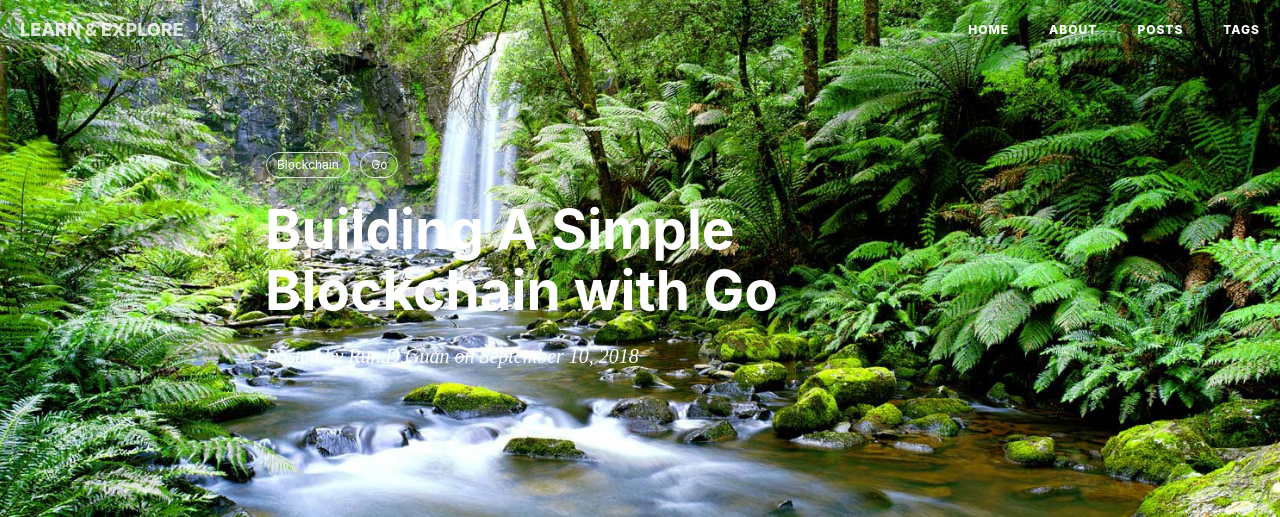
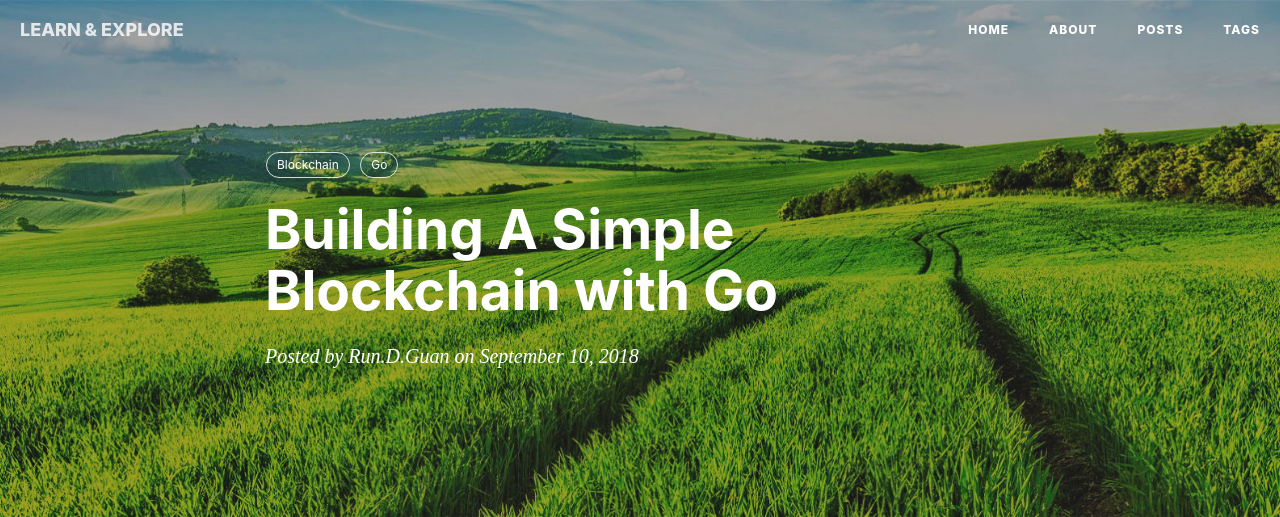
Before and after one commit to GaryLv/GaryLv.github.io, a Jekyll site: the page built from _posts/2018-09-10-Building-A-Simple-Blockchain-With-Go.md, in a window 1280 px wide. Shown: the top 517 px of the page. Built offline with Jekyll 4.4.1, drawn with Linux system fonts in a browser that asks for light colours; nearby versions of some CDN libraries; comment, search, counter and statistics services are not loaded; grey boxes are pictures that could not be loaded.

Commit message:
post updated

````diff
--- a/_posts/2018-09-10-Building-A-Simple-Blockchain-With-Go.md
+++ b/_posts/2018-09-10-Building-A-Simple-Blockchain-With-Go.md
@@ -4,7 +4,7 @@ title:  "Building A Simple Blockchain with Go"
 subtitle:   ""
 date:   2018-09-10
 author: Run.D.Guan
-header-img: "img/falls.jpg"
+header-img: "img/grass.jpg"
 category: Blockchain
 tags:
     - Blockchain
@@ -23,7 +23,7 @@ tags:
 ### Blocks
 前面介绍过区块记录着有价值的信息，如交易记录和系统相关的如时间戳、上一个区块的哈希值等。根据这个大体规则这里简单定义下区块的数据结构，内容`Data`就是书籍的借阅信息，`Pos`为区块号，`Timestamp`为创建的该区块的时间戳，`Hash`为该区块的哈希值，`PrevHash`为上一区块的哈希值。
 
-```go
+```golang
   // Block contains data that will be written to the blockchain.
   type Block struct {
     Pos       int
@@ -53,7 +53,7 @@ tags:
 ### Hashing and Generating Blocks
 对整个区块计算哈希值，这里简单的将区块头部和内容以字符串形式拼接在一起，然后通过`SHA-256`方法来计算区块的哈希值。
 
-```go
+```golang
 func (b *Block) generateHash() {
   // get string val of the Data
   bytes, _ := json.Marshal(b.Data)
@@ -66,7 +66,7 @@ func (b *Block) generateHash() {
 ```
 有了借阅信息，又能够计算区块的哈希值，这样就能创建新区块了，下面通过函数`CreateBlock`来创建个新区块
 
-```go
+```golang
 func CreateBlock(prevBlock *Block, checkoutItem BookCheckout) *Block {
   block := &Block{}
   block.Pos = prevBlock.Pos + 1
````
Also changed, not shown: img/falls.jpg (deleted), img/grass.jpg (added).
